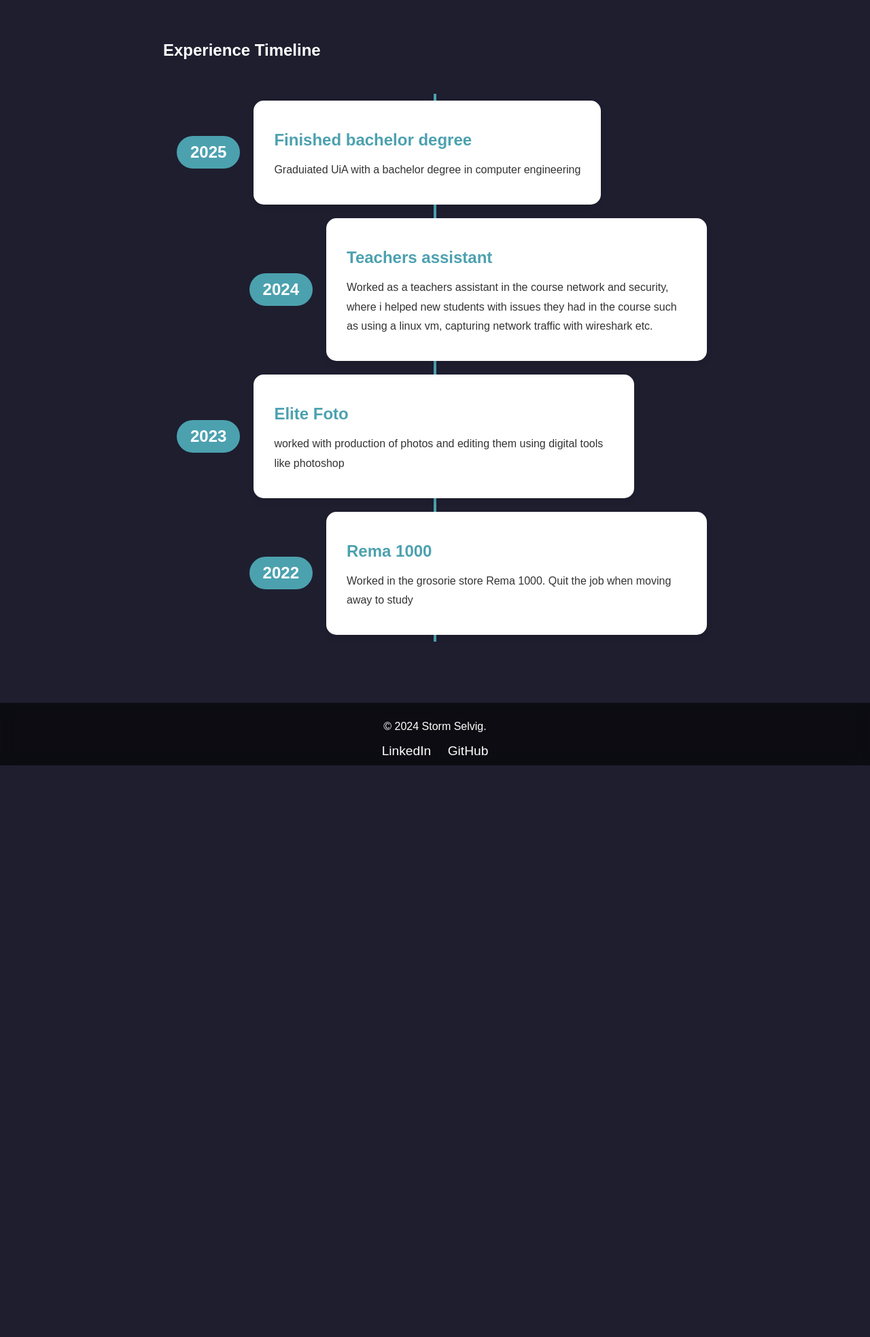
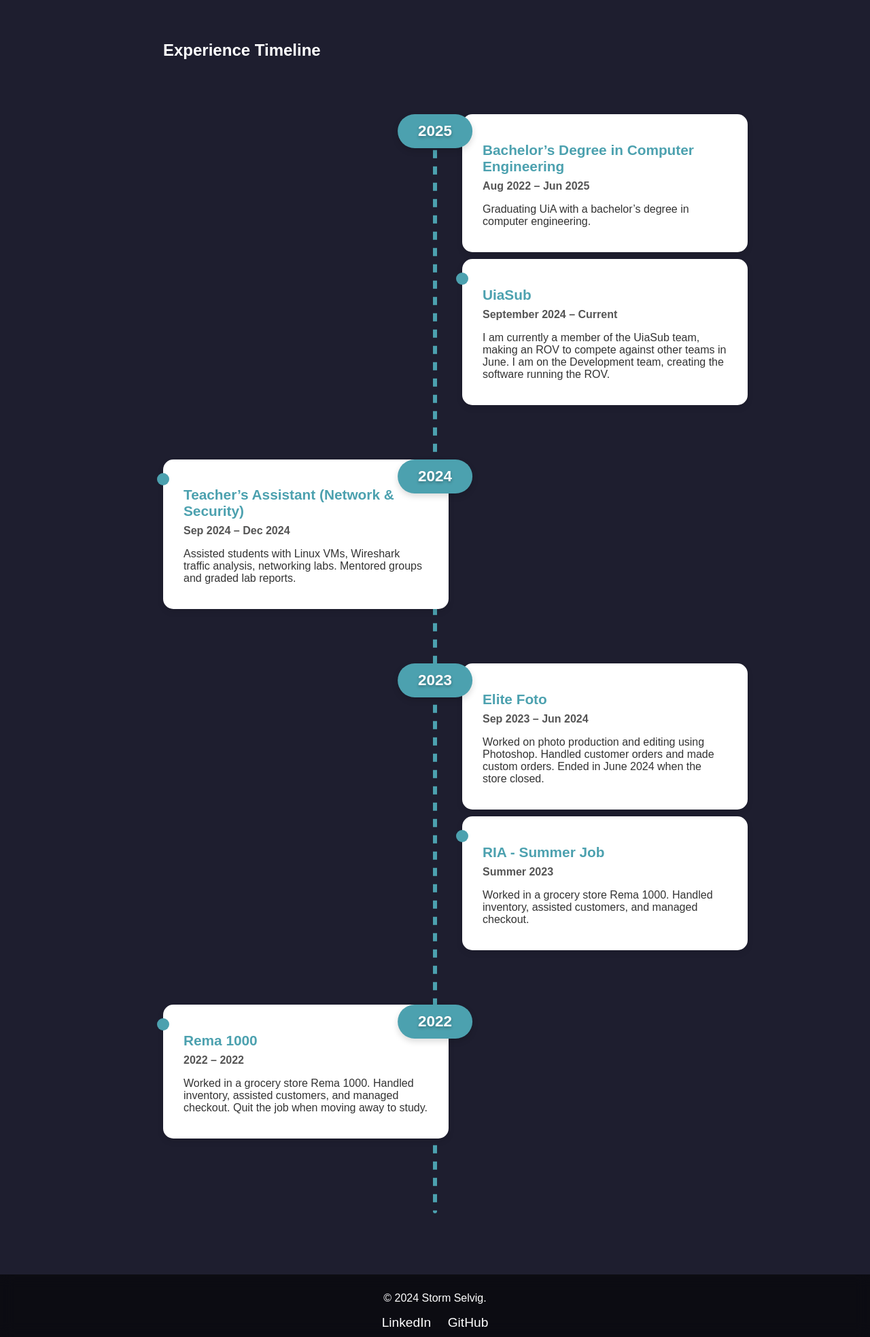
Before and after one commit to Gutteerz/portfolio, a Flask app: page /about in a window 1280 px wide. Shown: the part 66-2033 px from the top of the page at 68% size. Before the commit the page ends 1192 px from the top, so only its background shows below. Run offline with Flask 3, Linux system fonts and the light colour scheme.

Commit message:
Redid the timeline

```diff
--- a/app/static/css/about.css
+++ b/app/static/css/about.css
@@ -1,73 +1,136 @@
+/* Container */
 .timeline {
   position: relative;
   margin: 50px auto;
-        padding: 0;
-        list-style: none;
   max-width: 1000px;
-        display: flex;
-        flex-direction: column;
-        align-items: center;
+  padding-bottom: 50px;
 }
 
-.timeline-event {
-        position: relative;
-        display: flex;
-        align-items: center;
-        justify-content: flex-start;
-        width: 100%;
-        opacity: 0;
-        transform: translateY(50px);
-        transition: all 0.7s ease-in-out;
-        padding: 10px;
+
+.timeline-line {
+  position: absolute;
+  top: 0;
+  left: 50%;
+  transform: translateX(-50%);
+  width: 6px;
+  height: 0;
+  z-index: 0;
+
+  background-image: repeating-linear-gradient(
+    to bottom,
+    #4ca1af 0,
+    #4ca1af 12px,
+    transparent 12px,
+    transparent 24px
+  );
+  /* Animate the background position so the dashes "flow" */
+  animation: dashFlow 3s linear infinite;
+  border-radius: 3px; /* round edges for a cleaner look */
 }
 
-.timeline-event:nth-child(even) {
-        justify-content: flex-end;
+@keyframes dashFlow {
+  0% { background-position: 0 0; }
+  100% { background-position: 0 24px; }
 }
 
-.timeline-event.visible {
+.timeline-year-block {
+  position: relative;
+  margin: 60px 0;
+  opacity: 0;
+  transform: translateY(20px);
+  transition: 0.6s ease;
+  z-index: 1;
+}
+
+.timeline-year-block.in-view {
   opacity: 1;
   transform: translateY(0);
 }
 
-.timeline-year {
-        font-size: 1.5rem;
+.year-label {
+  position: absolute;
+  left: 50%;
+  transform: translateX(-50%);
+  padding: 12px 30px;
+  box-shadow: 0 4px 10px rgba(0, 0, 0, 0.15);
+  border-radius: 50px;
+  background: #4ca1af;
+  color: #fff;
   font-weight: bold;
-        background-color: #4ca1af;
-        color: #fff;
-        padding: 10px 20px;
-        border-radius: 50px;
-        margin: 0 20px;
+  font-size: 1.4rem;
+  text-shadow: 0 2px 4px rgba(0,0,0,0.3);
+  z-index: 2;
 }
 
-.timeline-content {
-        max-width: 500px;
+/* Events container */
+.events {
+  margin-top: 80px;
+  display: flex;
+  flex-direction: column;
+  gap: 10px;
+}
+
+
+/* Event card */
+.event {
+  display: flex;
+  flex-direction: column;
+  position: relative;
+  width: 45%;
   background-color: #ffffff;
+  color: #333333;
   padding: 20px 30px;
   border-radius: 15px;
   box-shadow: 0 4px 10px rgba(0, 0, 0, 0.1);
   text-align: left;
+  transition: transform 0.3s, box-shadow 0.3s;
+  z-index: 1;
+}
+.event:hover {
+  transform: translateY(-4px);
+  box-shadow: 0 8px 18px rgba(0, 0, 0, 0.1);
 }
 
-.timeline-content h3 {
-        font-size: 1.5rem;
-        margin-bottom: 10px;
-        color: #4ca1af;
+.timeline-year-block:nth-child(even) .event {
+  margin-left: 55%;
 }
 
-.timeline-content p {
-        font-size: 1rem;
-        line-height: 1.8;
-        color: #333333;
+
+.event::before {
+  content: '';
+  position: absolute;
+  width: 18px;
+  height: 18px;
+  background-color: #4ca1af;
+  border-radius: 50%;
+  top: 20px;
+  left: -9px;
 }
 
-.timeline::before {
-        content: '';
-        position: absolute;
-        top: 0;
-        left: 50%;
-        transform: translateX(-50%);
-        width: 4px;
-        height: 100%;
-        background-color: #4ca1af;
+.event h3 {
+  font-size: 1.3rem;
+  color: #4ca1af;
+  margin-bottom: 8px;
 }
+.event-dates {
+  font-weight: bold;
+  color: #555;
+  display: block;
+  margin-bottom: 5px;
+}
+
+/* Responsive: for smaller screens, stack everything in one column */
+@media screen and (max-width: 768px) {
+  .event {
+    width: 100%;
+    margin-left: 0 !important;
+  }
+  .year-label {
+    left: 20px;
+    transform: none;
+  }
+  .timeline-line {
+    left: 10px;
+    transform: none;
+  }
+}
--- a/app/static/js/timeline.js
+++ b/app/static/js/timeline.js
@@ -1,15 +1,31 @@
-    document.addEventListener('DOMContentLoaded', () => {
-        const timelineEvents = document.querySelectorAll('.timeline-event');
+document.addEventListener('DOMContentLoaded', function() {
+  const timeline = document.querySelector('.timeline');
+  const timelineLine = document.querySelector('.timeline-line');
+  const blocks = document.querySelectorAll('.timeline-year-block');
 
-        const observer = new IntersectionObserver((entries) => {
-            entries.forEach(entry => {
-                if (entry.isIntersecting) {
-                    entry.target.classList.add('visible');
-                }
-            });
-        }, {
-            threshold: 0.5 // Adjust visibility threshold
-        });
+  // 1. Fade/slide in each .timeline-year-block on scroll
+  const observer = new IntersectionObserver(entries => {
+    entries.forEach(entry => {
+      if (entry.isIntersecting) {
+        // Add the .in-view class to trigger the CSS transition
+        entry.target.classList.add('in-view');
+        observer.unobserve(entry.target);
+      }
+    });
+  }, { threshold: 0.1 });
 
-        timelineEvents.forEach(event => observer.observe(event));
-    });
+  blocks.forEach(block => observer.observe(block));
+
+  // 2. Set the line's height to match the timeline's total height
+  function updateLineHeight() {
+    // The timeline's full scrollable height
+    const timelineHeight = timeline.scrollHeight;
+    timelineLine.style.height = timelineHeight + 'px';
+  }
+
+  // Update line height on load
+  updateLineHeight();
+
+  // Also update on window resize
+  window.addEventListener('resize', updateLineHeight);
+});
--- a/app/templates/about.html
+++ b/app/templates/about.html
@@ -2,38 +2,92 @@
 {% block title %}About Me{% endblock %}
 {% block content %}
 <section class="about">
-    <div class="container">
-        <h1>Experience Timeline</h1>
-        <div class="timeline">
-            <div class="timeline-event" data-year="2025">
-                <div class="timeline-year">2025</div>
-                <div class="timeline-content">
-                    <h3>Finished bachelor degree</h3>
-                    <p>Graduiated UiA with a bachelor degree in computer engineering</p>
-                </div>
+  <div class="container">
+    <h1>Experience Timeline</h1>
+
+    <div class="timeline">
+      <!-- The new timeline line element -->
+      <div class="timeline-line"></div>
+
+      <!-- YEAR BLOCK for 2025 -->
+      <div class="timeline-year-block">
+        <div class="year-label">2025</div>
+        <div class="events">
+          <div class="event">
+            <h3>Bachelor’s Degree in Computer Engineering</h3>
+            <div class="event-details">
+              <span class="event-dates">Aug 2022 – Jun 2025</span>
+              <p>Graduating UiA with a bachelor’s degree in computer engineering.</p>
             </div>
-            <div class="timeline-event" data-year="2024">
-                <div class="timeline-year">2024</div>
-                <div class="timeline-content">
-                    <h3>Teachers assistant</h3>
-                    <p>Worked as a teachers assistant in the course network and security, where i helped new students with issues they had in the course such as using a linux vm, capturing network traffic with wireshark etc.</p>
-                </div>
+          </div>
+          <div class="event">
+            <h3>UiaSub</h3>
+            <div class="event-details">
+              <span class="event-dates">September 2024 – Current</span>
+              <p>I am currently a member of the UiaSub team, making an ROV to compete
+                 against other teams in June. I am on the Development team, creating
+                 the software running the ROV.</p>
             </div>
-            <div class="timeline-event" data-year="2023">
-                <div class="timeline-year">2023</div>
-                <div class="timeline-content">
-                    <h3>Elite Foto</h3>
-                    <p>worked with production of photos and editing them using digital tools like photoshop</p>
-                </div>
+          </div>
+        </div>
+      </div>
+
+      <!-- YEAR BLOCK for 2024 -->
+      <div class="timeline-year-block">
+        <div class="year-label">2024</div>
+        <div class="events">
+          <div class="event">
+            <h3>Teacher’s Assistant (Network &amp; Security)</h3>
+            <div class="event-details">
+              <span class="event-dates">Sep 2024 – Dec 2024</span>
+              <p>Assisted students with Linux VMs, Wireshark traffic analysis,
+                 networking labs. Mentored groups and graded lab reports.</p>
             </div>
-            <div class="timeline-event" data-year="2022">
-                <div class="timeline-year">2022</div>
-                <div class="timeline-content">
-                    <h3>Rema 1000</h3>
-                    <p>Worked in the grosorie store Rema 1000. Quit the job when moving away to study</p>
-                </div>
+          </div>
+        </div>
+      </div>
+
+      <!-- YEAR BLOCK for 2023 -->
+      <div class="timeline-year-block">
+        <div class="year-label">2023</div>
+        <div class="events">
+          <div class="event">
+            <h3>Elite Foto</h3>
+            <div class="event-details">
+              <span class="event-dates">Sep 2023 – Jun 2024</span>
+              <p>Worked on photo production and editing using Photoshop.
+                 Handled customer orders and made custom orders. Ended in June 2024
+                 when the store closed.</p>
             </div>
+          </div>
+          <div class="event">
+            <h3>RIA - Summer Job</h3>
+            <div class="event-details">
+              <span class="event-dates">Summer 2023</span>
+              <p>Worked in a grocery store Rema 1000. Handled inventory,
+                 assisted customers, and managed checkout.</p>
+            </div>
+          </div>
         </div>
-    </div>
+      </div>
+
+      <!-- YEAR BLOCK for 2022 -->
+      <div class="timeline-year-block">
+        <div class="year-label">2022</div>
+        <div class="events">
+          <div class="event">
+            <h3>Rema 1000</h3>
+            <div class="event-details">
+              <span class="event-dates">2022 – 2022</span>
+              <p>Worked in a grocery store Rema 1000. Handled inventory,
+                 assisted customers, and managed checkout. Quit the job when
+                 moving away to study.</p>
+            </div>
+          </div>
+        </div>
+      </div>
+
+    </div><!-- .timeline -->
+  </div><!-- .container -->
 </section>
 {% endblock %}
```
Lines whose indentation alone changed are shown as unchanged.
